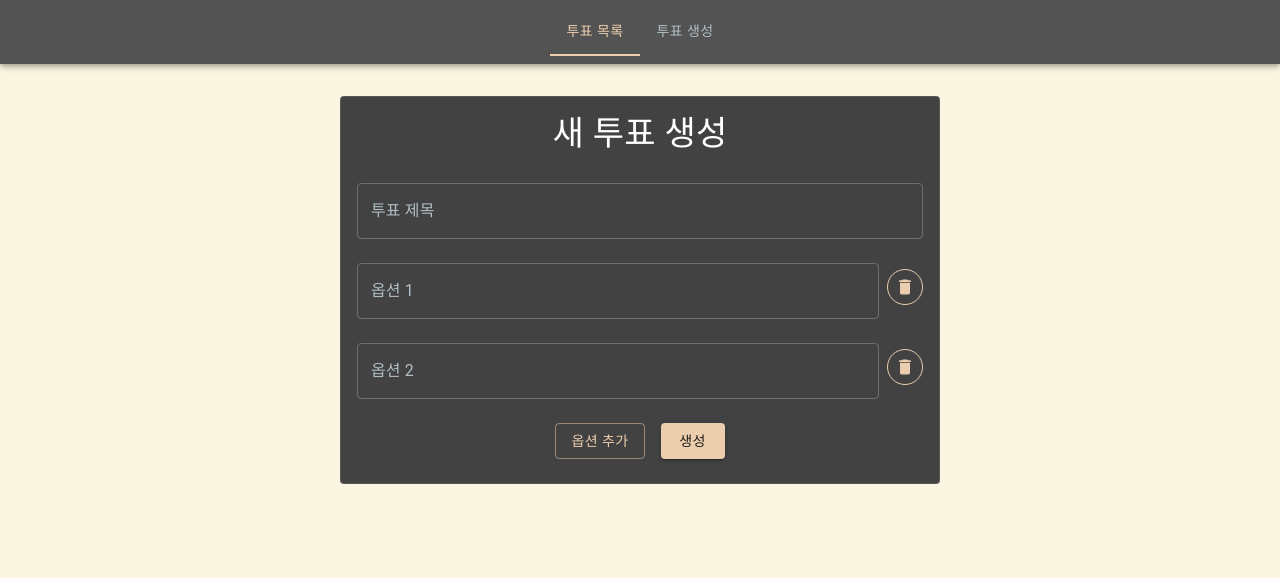
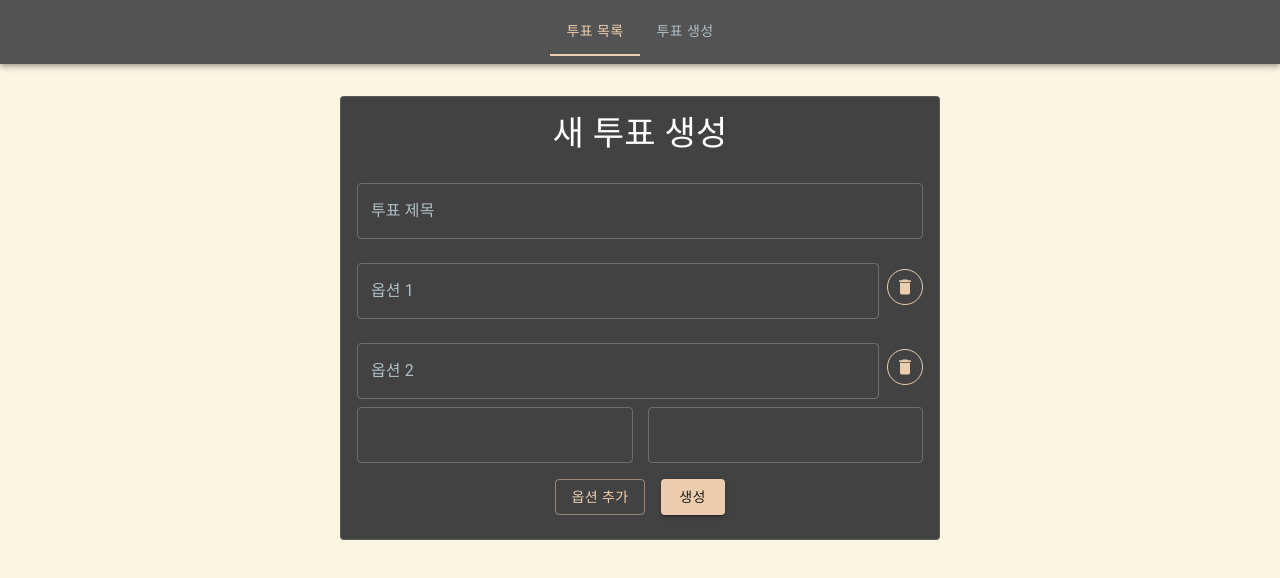
Before and after one commit to zestlee1106/fe-vote, a React (Create React App) app: page /create-vote in a window 1280 px wide. Shown: the top 578 px of the page. Built offline with nearby package versions, Linux system fonts and the light colour scheme.

Commit message:
add: 커스텀 datepicker 추가... 스타일 죽는줄;;

```diff
--- /dev/null
+++ b/src/components/CustomDatePicker.tsx
@@ -0,0 +1,123 @@
+import theme from '@/theme'
+import { Box, TextField } from '@mui/material'
+import { styled } from '@mui/system'
+import React from 'react'
+import DatePicker from 'react-datepicker'
+import 'react-datepicker/dist/react-datepicker.css'
+
+const Wrapper = styled(Box)({
+  '&': {
+    width: '100%',
+
+    '.react-datepicker-wrapper': {
+      width: '100%',
+    },
+
+    '.react-datepicker__aria-live': {
+      display: 'none',
+    },
+
+    '.react-datepicker__input-container input': {
+      background: 'none',
+      width: '100%',
+    },
+
+    '.react-datepicker__month-container': {
+      '.react-datepicker__header': {
+        backgroundColor: theme.palette.background.paper,
+      },
+
+      '.react-datepicker__navigation-icon::before': {
+        borderColor: theme.palette.text.primary,
+      },
+
+      '.react-datepicker__current-month': {
+        color: theme.palette.primary.main,
+      },
+
+      '.react-datepicker__day-name': {
+        color: theme.palette.primary.main,
+      },
+
+      '.react-datepicker__month': {
+        backgroundColor: theme.palette.background.paper,
+        backgroundImage: theme.custom.backgroundGradient,
+        padding: '1rem',
+        margin: 0,
+      },
+
+      '.react-datepicker__day': {
+        color: theme.palette.text.primary,
+
+        '&:hover': {
+          backgroundColor: theme.palette.primary.light,
+        },
+      },
+
+      '.react-datepicker__day--outside-month': {
+        color: theme.palette.text.secondary,
+      },
+
+      '.react-datepicker__day--keyboard-selected': {
+        backgroundColor: theme.palette.primary.main,
+        color: theme.palette.background.paper,
+
+        '&:hover': {
+          color: theme.palette.primary.main,
+        },
+      },
+    },
+
+    '.react-datepicker__time-container': {
+      '.react-datepicker__header': {
+        backgroundColor: theme.palette.background.paper,
+
+        '.react-datepicker-time__header': {
+          color: theme.palette.primary.main,
+        },
+      },
+
+      '.react-datepicker__time': {
+        backgroundColor: theme.palette.background.paper,
+        backgroundImage: theme.custom.backgroundGradient,
+        color: theme.palette.text.primary,
+      },
+
+      '.react-datepicker__time-list-item': {
+        display: 'flex',
+        alignItems: 'center',
+        justifyContent: 'center',
+
+        '&:hover': {
+          backgroundColor: `${theme.palette.primary.light} !important`,
+          color: `${theme.palette.primary.main} !important`,
+        },
+      },
+    },
+
+    '.react-datepicker-popper .react-datepicker__triangle': {
+      fill: `${theme.palette.background.paper} !important`,
+      color: `${theme.palette.background.paper} !important`,
+    },
+  },
+})
+
+const CustomDatePicker: React.FC = () => {
+  return (
+    <Wrapper>
+      <DatePicker
+        showTimeSelect
+        customInput={
+          <TextField
+            fullWidth
+            inputProps={{
+              autoComplete: 'off',
+            }}
+          />
+        }
+      />
+    </Wrapper>
+  )
+}
+
+export default CustomDatePicker
--- a/src/pages/CreateVote.tsx
+++ b/src/pages/CreateVote.tsx
@@ -1,6 +1,7 @@
 import React, { useState } from 'react'
 import { Box, Card, CardContent, TextField, Button, Typography, IconButton } from '@mui/material'
 import { Delete } from '@mui/icons-material'
+import CustomDatePicker from '@/components/CustomDatePicker'
 
 const CreateVote: React.FC = () => {
   const [title, setTitle] = useState('')
@@ -67,11 +68,24 @@ const CreateVote: React.FC = () => {
                     color: 'primary.dark',
                   },
                 }}
+                disabled={options.length === 1}
               >
                 <Delete fontSize="small" />
               </IconButton>
             </Box>
           ))}
+          <Box
+            sx={{
+              display: 'flex',
+              alignItems: 'center',
+              gap: '15px',
+              width: '100%',
+              justifyContent: 'space-between',
+            }}
+          >
+            <CustomDatePicker />
+            <CustomDatePicker />
+          </Box>
           <Button onClick={addOption} variant="outlined" sx={{ mt: 2, mr: 2 }}>
             옵션 추가
           </Button>
```
